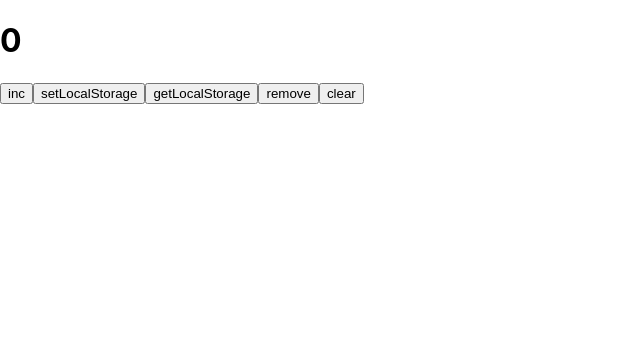
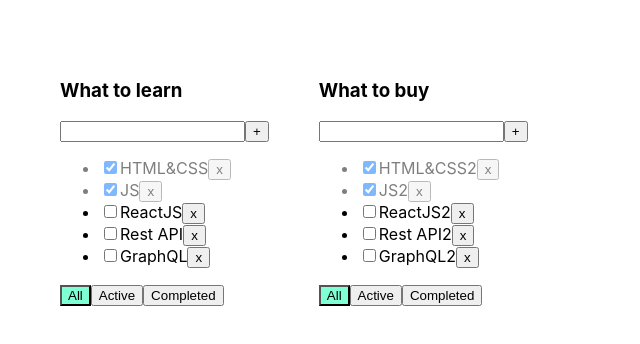
Before and after one commit to john1925brown/training__react, a React (Create React App) app: page / in a window 1280 px wide. Shown: the top 344 px of the page, without its empty margins (0-640 px from the left). Built offline with nearby package versions, Linux system fonts and the light colour scheme.

Commit message:
repeat associative array in TodoList

```diff
--- a/src/App.tsx
+++ b/src/App.tsx
@@ -3,6 +3,7 @@
 import { Radio } from './components/Radio/Radio';
 import { CashMashine } from './components/CashMashine/CashMashine';
 import { Storage } from './components/LocalStrorageTrain/Storage';
+import AssotiativeArray from './components/associativeArray/src/AssotiativeArray';
 
 function App() {
   return (
@@ -10,7 +11,8 @@
       {/* <Accordeon title="My list" /> */}
       {/* <Radio /> */}
       {/* <CashMashine /> */}
-      <Storage/>
+      {/* <Storage/> */}
+      <AssotiativeArray/>
     </div>
   );
 }
--- /dev/null
+++ b/src/components/associativeArray/src/App.css
@@ -0,0 +1,24 @@
+.App {
+  padding: 30px;
+  display: flex;
+}
+
+.App > div {
+  margin-right: 50px;
+}
+
+.error {
+  border: red 1px solid;
+}
+
+.error-message {
+  color: red;
+}
+
+.active-filter {
+  background-color: aquamarine;
+}
+
+.is-done {
+  opacity: 0.5;
+}
--- /dev/null
+++ b/src/components/associativeArray/src/AssotiativeArray.tsx
@@ -0,0 +1,97 @@
+import React, { useState } from 'react';
+import './App.css';
+import { Todolist } from './Todolist';
+import { v1 } from 'uuid';
+
+export type FilterValuesType = 'all' | 'active' | 'completed';
+type todolistsType = {
+  id: string;
+  title: string;
+  filter: FilterValuesType;
+};
+
+function AssotiativeArray() {
+  let todolistID1 = v1();
+  let todolistID2 = v1();
+
+  let [todolists, setTodolists] = useState<Array<todolistsType>>([
+    { id: todolistID1, title: 'What to learn', filter: 'all' },
+    { id: todolistID2, title: 'What to buy', filter: 'all' },
+  ]);
+
+  let [tasks, setTasks] = useState({
+    [todolistID1]: [
+      { id: v1(), title: 'HTML&CSS', isDone: true },
+      { id: v1(), title: 'JS', isDone: true },
+      { id: v1(), title: 'ReactJS', isDone: false },
+      { id: v1(), title: 'Rest API', isDone: false },
+      { id: v1(), title: 'GraphQL', isDone: false },
+    ],
+    [todolistID2]: [
+      { id: v1(), title: 'HTML&CSS2', isDone: true },
+      { id: v1(), title: 'JS2', isDone: true },
+      { id: v1(), title: 'ReactJS2', isDone: false },
+      { id: v1(), title: 'Rest API2', isDone: false },
+      { id: v1(), title: 'GraphQL2', isDone: false },
+    ],
+  });
+
+  function removeTask(id: string, todoListId: string) {
+    let filteredTasks = tasks[todoListId].filter((t) => t.id != id);
+    tasks[todoListId] = filteredTasks;
+    setTasks({ ...tasks });
+  }
+
+  function addTask(title: string, todoListId: string) {
+    let task = { id: v1(), title: title, isDone: false };
+    const newTasks = [task, ...tasks[todoListId]];
+    tasks[todoListId] = newTasks;
+    setTasks({ ...tasks });
+  }
+
+  function changeStatus(taskId: string, isDone: boolean, todoListId: string) {
+    let task = tasks[todoListId].find((t) => t.id === taskId);
+    if (task) {
+      task.isDone = isDone;
+      setTasks({ ...tasks });
+    }
+  }
+
+  function changeFilter(value: FilterValuesType, todoListId: string) {
+    const currentTodoList = todolists.find((todo) => todo.id === todoListId);
+    if (currentTodoList) {
+      currentTodoList.filter = value;
+      setTodolists([...todolists]);
+    }
+  }
+
+  return (
+    <div className="App">
+      {todolists.map((todo) => {
+        let tasksForTodolist = tasks[todo.id];
+
+        if (todo.filter === 'active') {
+          tasksForTodolist = tasks[todo.id].filter((t) => t.isDone === false);
+        }
+        if (todo.filter === 'completed') {
+          tasksForTodolist = tasks[todo.id].filter((t) => t.isDone === true);
+        }
+        return (
+          <Todolist
+            key={todo.id}
+            title={todo.title}
+            tasks={tasksForTodolist}
+            removeTask={removeTask}
+            changeFilter={changeFilter}
+            addTask={addTask}
+            changeTaskStatus={changeStatus}
+            filter={todo.filter}
+            todoListId={todo.id}
+          />
+        );
+      })}
+    </div>
+  );
+}
+
+export default AssotiativeArray;
--- /dev/null
+++ b/src/components/associativeArray/src/Todolist.tsx
@@ -0,0 +1,114 @@
+import React, { ChangeEvent, KeyboardEvent, useState } from 'react';
+import { FilterValuesType } from './AssotiativeArray';
+
+type TaskType = {
+  id: string;
+  title: string;
+  isDone: boolean;
+};
+
+type PropsType = {
+  title: string;
+  tasks: Array<TaskType>;
+  removeTask: (taskId: string, todoListId: string) => void;
+  changeFilter: (value: FilterValuesType, todoListId: string) => void;
+  addTask: (title: string, todoListId: string) => void;
+  changeTaskStatus: (
+    taskId: string,
+    isDone: boolean,
+    todoListId: string
+  ) => void;
+  filter: FilterValuesType;
+  todoListId: string;
+};
+
+export function Todolist(props: PropsType) {
+  let [title, setTitle] = useState('');
+  let [error, setError] = useState<string | null>(null);
+
+  const addTask = () => {
+    if (title.trim() !== '') {
+      props.addTask(title.trim(), props.todoListId);
+      setTitle('');
+    } else {
+      setError('Title is required');
+    }
+  };
+
+  const onChangeHandler = (e: ChangeEvent<HTMLInputElement>) => {
+    setTitle(e.currentTarget.value);
+  };
+
+  const onKeyPressHandler = (e: KeyboardEvent<HTMLInputElement>) => {
+    setError(null);
+    if (e.charCode === 13) {
+      addTask();
+    }
+  };
+
+  const onAllClickHandler = () => props.changeFilter('all', props.todoListId);
+  const onActiveClickHandler = () =>
+    props.changeFilter('active', props.todoListId);
+  const onCompletedClickHandler = () =>
+    props.changeFilter('completed', props.todoListId);
+
+  return (
+    <div>
+      <h3>{props.title}</h3>
+      <div>
+        <input
+          value={title}
+          onChange={onChangeHandler}
+          onKeyPress={onKeyPressHandler}
+          className={error ? 'error' : ''}
+        />
+        <button onClick={addTask}>+</button>
+        {error && <div className="error-message">{error}</div>}
+      </div>
+      <ul>
+        {props.tasks.map((t) => {
+          const onClickHandler = () => props.removeTask(t.id, props.todoListId);
+          const onChangeHandler = (e: ChangeEvent<HTMLInputElement>) => {
+            props.changeTaskStatus(
+              t.id,
+              e.currentTarget.checked,
+              props.todoListId
+            );
+          };
+
+          return (
+            <li key={t.id} className={t.isDone ? 'is-done' : ''}>
+              <input
+                type="checkbox"
+                onChange={onChangeHandler}
+                checked={t.isDone}
+              />
+              <span>{t.title}</span>
+              <button onClick={onClickHandler}>x</button>
+            </li>
+          );
+        })}
+      </ul>
+      <div>
+        <button
+          className={props.filter === 'all' ? 'active-filter' : ''}
+          onClick={onAllClickHandler}
+        >
+          All
+        </button>
+        <button
+          className={props.filter === 'active' ? 'active-filter' : ''}
+          onClick={onActiveClickHandler}
+        >
+          Active
+        </button>
+        <button
+          className={props.filter === 'completed' ? 'active-filter' : ''}
+          onClick={onCompletedClickHandler}
+        >
+          Completed
+        </button>
+      </div>
+    </div>
+  );
+}
```
